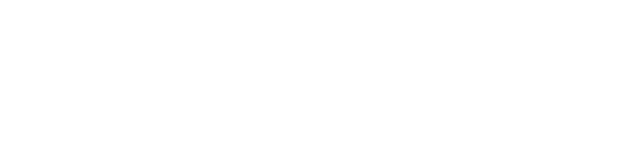
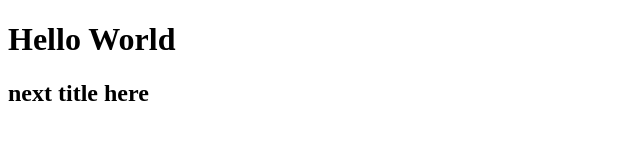
Before and after one commit to kkr129/news4, a plain HTML site: page index.html in a window 1280 px wide. Shown: the whole page, without its empty margins (0-640 px from the left). Drawn offline with Linux system fonts and the light colour scheme.

Commit message:
work on html

```diff
--- a/index.html
+++ b/index.html
@@ -6,5 +6,8 @@
     <meta name="viewport" content="width=device-width, initial-scale=1.0" />
     <title>news 4</title>
   </head>
-  <body></body>
+  <body>
+    <h1>Hello World</h1>
+    <h2>next title here</h2>
+  </body>
 </html>
```
